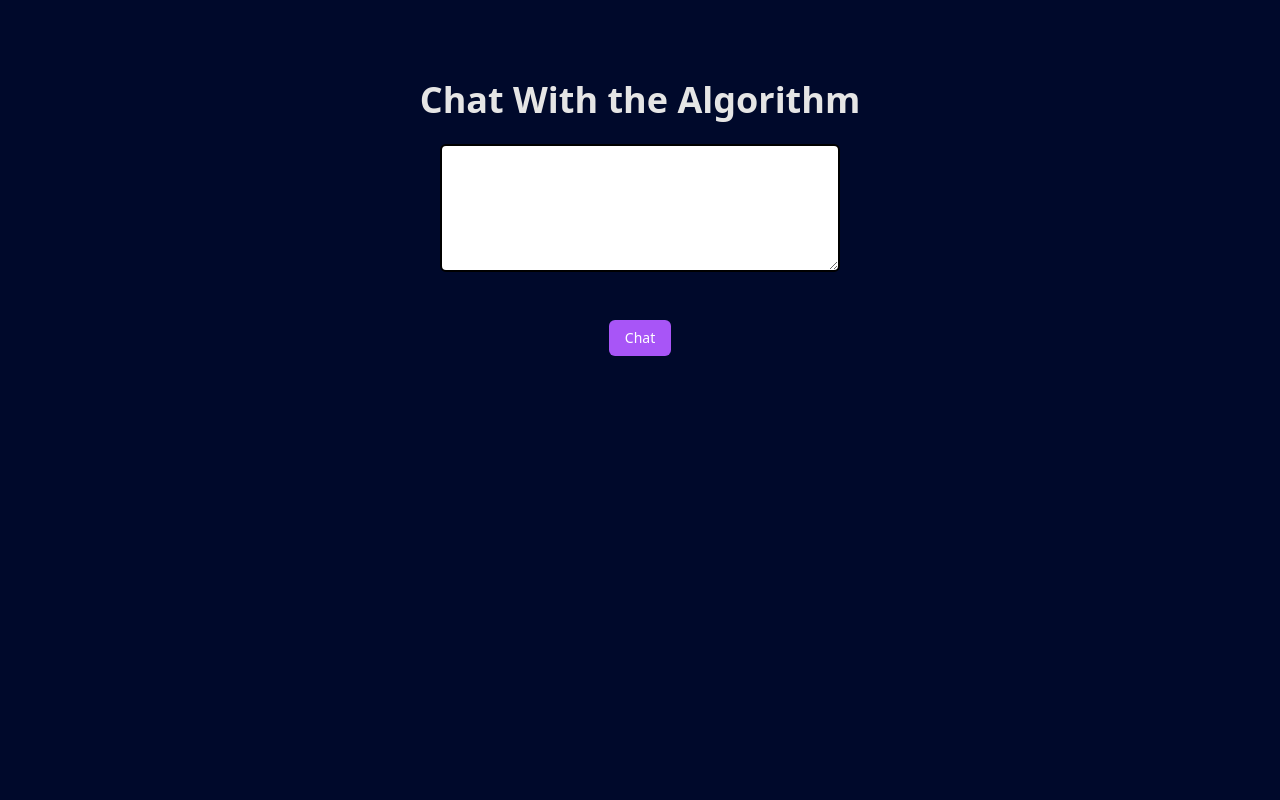
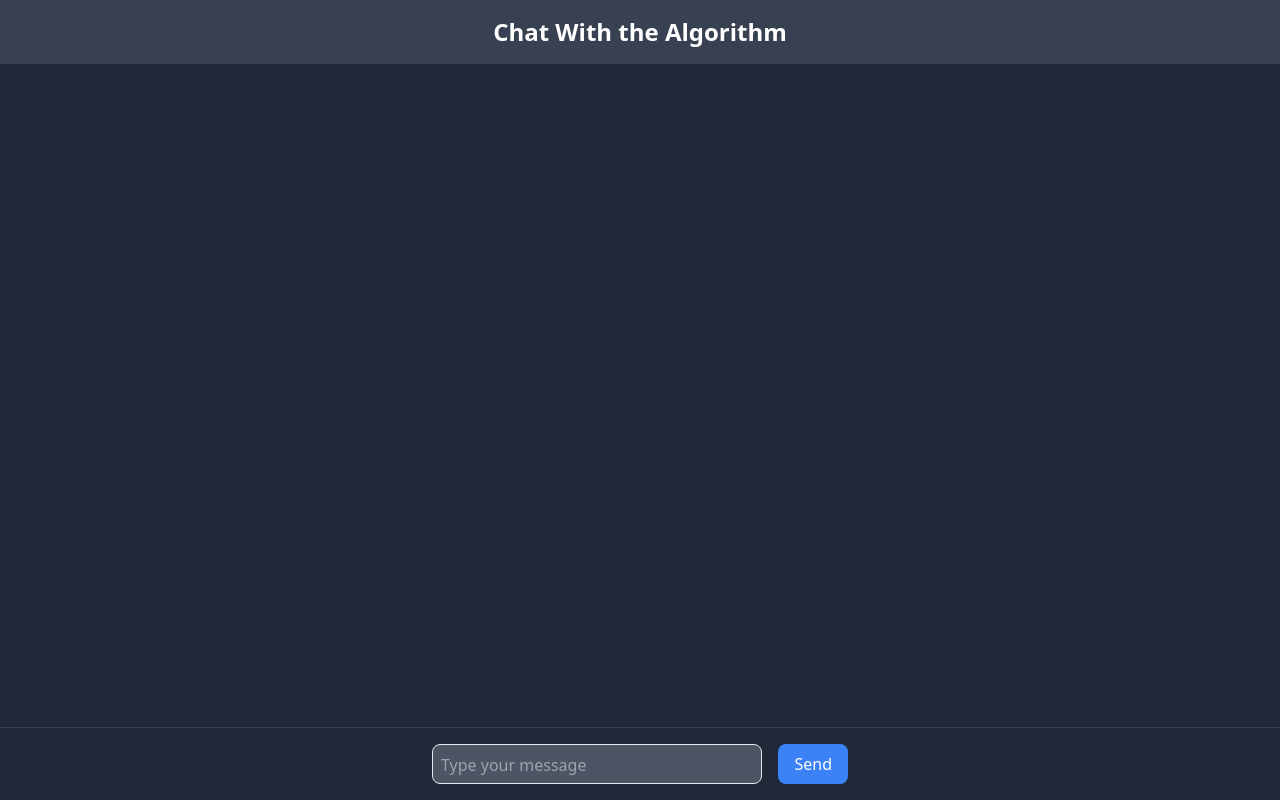
Before and after one commit to mtenenholtz/chat-twitter, a Next.js app: page / in a window 1280 px wide. Built offline with nearby package versions, Linux system fonts and the light colour scheme.

Commit message:
rewrote app

```diff
--- a/app/page.js
+++ b/app/page.js
@@ -1,30 +1,44 @@
 'use client';
 
-import "@/app/globals.css";
+import { useState, useEffect, useRef } from 'react'
 
-import { useState } from 'react';
-
-import Image from 'next/image'
-import { Inter } from 'next/font/google'
-import Head from 'next/head';
-
-import TextInput from '../components/TextInput'
-import TextOutput from '../components/TextOutput'
-import ChatButton from '../components/ChatButton'
-
-const inter = Inter({ subsets: ['latin'] })
+import Head from 'next/head'
+import Header from '../components/Header'
+import ChatMessages from '../components/ChatMessages'
+import InputBar from '../components/InputBar'
 
 export default function Home() {
-  const [inputTextValue, setInputTextValue] = useState('');
-  const [outputTextValue, setOutputTextValue] = useState('');
+    const [messages, setMessages] = useState([])
+    const [input, setInput] = useState('')
+    const inputRef = useRef(null)
 
-  const handleChat = async () => {
-    if (!inputTextValue) {
-      alert('Enter some text.');
-      return;
+    const handleKeyDown = (e) => {
+        if (e.key === 'Enter' && !e.shiftKey) {
+            handleSubmit(e)
+        }
     }
 
-    setOutputTextValue("");
+    const handleSubmit = async (e) => {
+        e.preventDefault()
+            if (input.trim()) {
+                const userInputMessage = { text: input, sender: 'user' }
+                let updatedMessages = [...messages, userInputMessage]
+                setMessages(updatedMessages)
+
+                await handleChat(updatedMessages)
+
+                setInput('')
+            }
+    }
+
+    useEffect(() => {
+        if (inputRef.current) {
+            inputRef.current.style.height = 'auto'
+            inputRef.current.style.height = inputRef.current.scrollHeight + 'px'
+        }
+    }, [input])
+
+    const handleChat = async (updatedMessages) => {
         let accumulatedText = "";
 
         fetch('http://localhost:8000/chat_stream/', {
@@ -32,9 +46,7 @@ export default function Home() {
             headers: {
                 'Content-Type': 'application/json',
             },
-          body: JSON.stringify({
-            text: inputTextValue
-          }),
+            body: JSON.stringify(updatedMessages),
         })
         .then(response => {
             const reader = response.body.getReader();
@@ -55,57 +67,50 @@ export default function Home() {
             });
         })
         .then(stream => {
+            updatedMessages = [...updatedMessages, { text: '', sender: 'llm' }];
+            setMessages(updatedMessages);
             const reader = stream.getReader();
             reader.read().then(function processText({ done, value }) {
                 if (done) {
                     return;
                 }
-          setOutputTextValue(accumulatedText);
+                setMessages((prevMessages) => {
+                    let outputMessage = prevMessages[prevMessages.length - 1];
+                    outputMessage.text = accumulatedText;
+                    return [...prevMessages.slice(0, -1), outputMessage];
+                });
                 return reader.read().then(processText);
             });
         });
     };
 
+
 return (
     <>
         <Head>
-        <title>Chat With the Algorithm</title>
+            <title>Chat With the Twitter Algorithm</title>
             <meta
                 name="description"
                 content="Chat with the Twitter algorithm."
             />
-        <meta name="viewport" content="width=device-width, initial-scale=1" />
             <link rel="icon" href="/favicon.ico" />
+            <link href="https://fonts.googleapis.com/css2?family=Roboto:wght@400;700&display=swap" rel="stylesheet" />
         </Head>
 
-      <div className="flex h-full min-h-screen flex-col items-center bg-[#00092b] px-4 pb-20 text-neutral-200 sm:px-10">
-
-        <div className="mt-10 flex flex-col items-center justify-center sm:mt-20">
-          <div className="text-4xl font-bold">Chat With the Algorithm</div>
+        <div className="h-screen flex flex-col bg-gray-800 text-gray-100 font-sans font-roboto">
+            <Header />
+            <div className="flex-1 overflow-auto p-4 flex justify-center">
+                <ChatMessages messages={messages} />
             </div>
 
-        <div className="mt-6 text-center text-sm w-1/3 h-32">
-          <TextInput
-            id='userInput'
-            value={inputTextValue}
-            onChange={setInputTextValue}
+            <div className="border-t border-gray-700">
+                <InputBar
+                    input={input}
+                    setInput={setInput}
+                    handleKeyDown={handleKeyDown}
+                    handleSubmit={handleSubmit}
                 />
             </div>
-
-        <div className="mt-6 text-sm w-1/3 h-auto whitespace-pre-line">
-          <TextOutput
-            id='textOutput'
-            value={outputTextValue}
-          />
-        </div>
-
-        <div className="mt-6 text-center text-sm w-1/3 h-32">
-          <ChatButton
-            id='chatButton'
-            onClick={handleChat}
-          />
-        </div>
-
       </div>
     </>
   )
--- a/components/ChatButton.js
+++ /dev/null
@@ -1,12 +0,0 @@
-function ChatButton(props) {
-    return (
-        <button
-            className="bg-purple-500 text-white py-2 px-4 rounded-md hover:bg-purple-600 focus:outline-none focus:ring-2 focus:ring-purple-500 focus:ring-opacity-50"
-            onClick={() => props.onClick()}
-        >
-            Chat
-        </button>
-    );
-  }
-
-  export default ChatButton;
--- /dev/null
+++ b/components/ChatMessages.js
@@ -0,0 +1,24 @@
+import React from 'react'
+
+const ChatMessages = ({ messages }) => {
+  const filteredMessages = messages.filter(
+    (message) => !(message.sender !== 'user' && message.text.length === 0)
+  );
+
+  return (
+    <div className="w-1/3 flex flex-col">
+      {filteredMessages.map((message, index) => (
+        <div
+          key={index}
+          className={`mb-4 p-3 text-lg rounded-lg shadow-md whitespace-pre-line ${
+            message.sender === 'user' ? 'bg-gray-100 text-gray-800' : 'bg-gray-600'
+          }`}
+        >
+          {message.text}
+        </div>
+      ))}
+    </div>
+  )
+}
+
+export default ChatMessages
--- /dev/null
+++ b/components/Header.js
@@ -0,0 +1,11 @@
+import React from 'react'
+
+const Header = () => {
+  return (
+    <div className="bg-gray-700 text-white text-center py-4">
+      <h1 className="text-2xl font-semibold">Chat With the Algorithm</h1>
+    </div>
+  )
+}
+
+export default Header
--- /dev/null
+++ b/components/InputBar.js
@@ -0,0 +1,36 @@
+import React, { useRef, useEffect } from 'react'
+
+const InputBar = ({ input, setInput, handleKeyDown, handleSubmit }) => {
+  const inputRef = useRef(null)
+
+  useEffect(() => {
+    if (inputRef.current) {
+      inputRef.current.style.height = 'auto'
+      inputRef.current.style.height = inputRef.current.scrollHeight + 'px'
+    }
+  }, [input])
+
+  return (
+    <form onSubmit={handleSubmit} className="flex items-center p-4 justify-center">
+      <div className="w-1/3 flex items-center">
+        <textarea
+          ref={inputRef}
+          rows="1"
+          placeholder="Type your message"
+          className="flex-1 p-2 border rounded-lg focus:outline-none focus:ring focus:border-blue-300 resize-none overflow-hidden bg-gray-600 text-gray-100"
+          value={input}
+          onChange={(e) => setInput(e.target.value)}
+          onKeyDown={handleKeyDown}
+        />
+        <button
+          type="submit"
+          className="ml-4 px-4 py-2 rounded-lg bg-blue-500 text-white focus:outline-none hover:bg-blue-600"
+        >
+          Send
+        </button>
+      </div>
+    </form>
+  )
+}
+
+export default InputBar
--- a/components/TextInput.js
+++ /dev/null
@@ -1,12 +0,0 @@
-function TextInput(props) {
-  return (
-      <textarea
-        className="py-2 px-2 w-full h-full border-2 border-black rounded-md outline-none text-black"
-        type="text"
-        value={props.value}
-        onChange={(e) => props.onChange(e.target.value)}
-      />
-  );
-}
-
-export default TextInput;
--- a/components/TextOutput.js
+++ /dev/null
@@ -1,11 +0,0 @@
-function TextOutput(props) {
-    return (
-        props.value ? (
-            <div className="py-4 px-2 border-2 bg-white border-black rounded-md outline-none h-full w-full text-black">
-                {props.value}
-            </div>
-        ) : null
-    );
-  }
-
-  export default TextOutput;
```
Also changed, not shown: 1 other file (tests, documents, lock files or other folders). Lines whose indentation alone changed are shown as unchanged.
